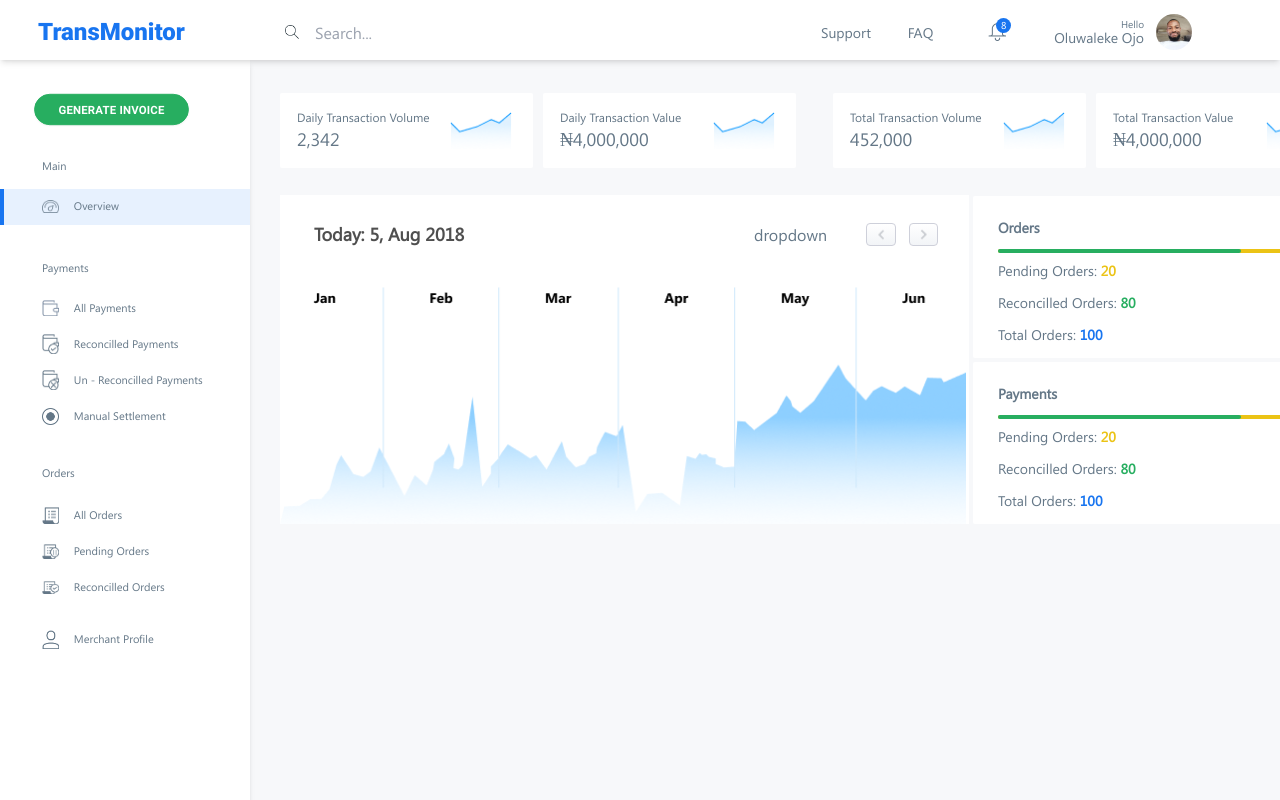
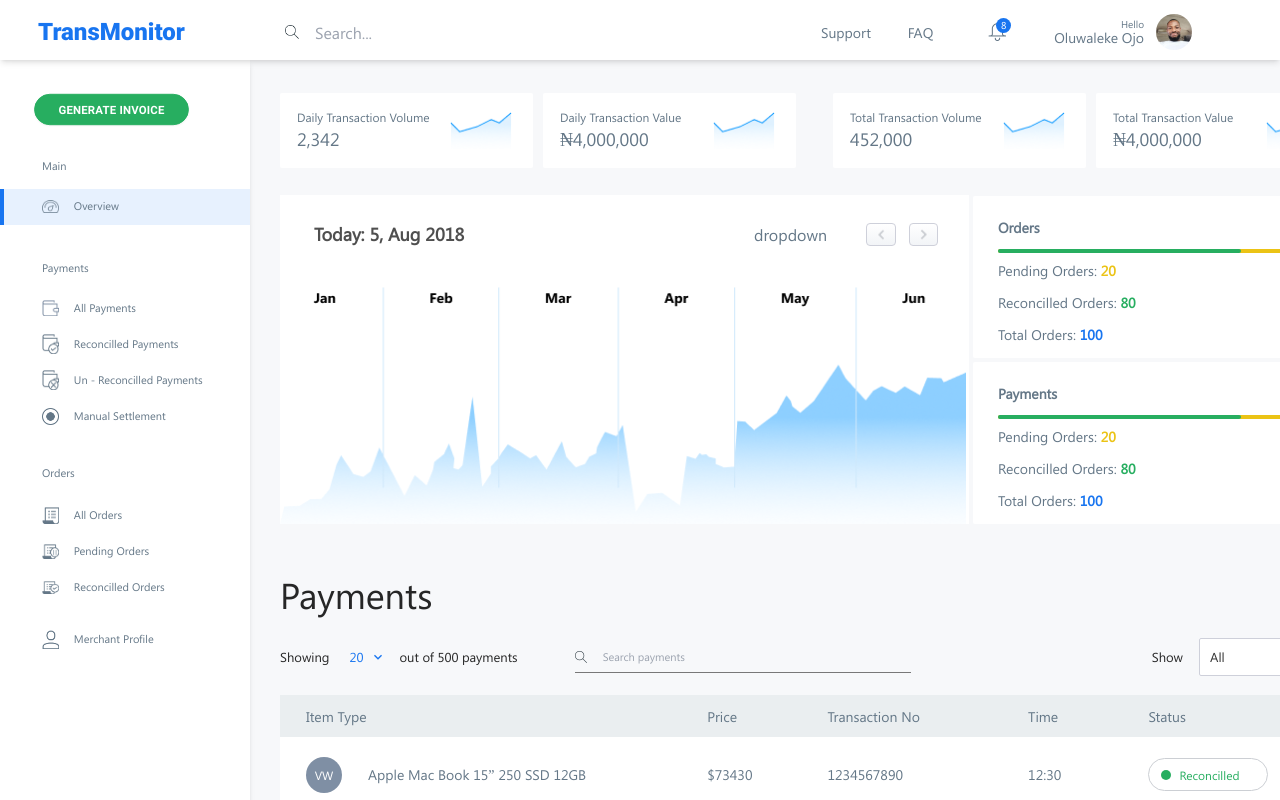
Before and after one commit to Joetech12/transmonitor, a React (Vite) app: page / in a window 1280 px wide. Shown: the top 800 px of the page. Built offline with nearby package versions, Linux system fonts and the light colour scheme.

Commit message:
initial completion of payment table

```diff
--- a/package.json
+++ b/package.json
@@ -10,11 +10,13 @@
     "preview": "vite preview"
   },
   "dependencies": {
+    "classnames": "^2.5.1",
     "clsx": "^2.1.0",
     "react": "^18.2.0",
     "react-dom": "^18.2.0",
     "react-icons": "^5.0.1",
     "react-router-dom": "^6.22.3",
+    "react-select": "^5.8.0",
     "tailwind-merge": "^2.2.2"
   },
   "devDependencies": {
--- a/src/components/header/Navbar.jsx
+++ b/src/components/header/Navbar.jsx
@@ -4,7 +4,7 @@ const Navbar = () => {
   return (
     <nav className='bg-white flex justify-center w-full shadow-md fixed top-0 z-[9999] drawer'>
       <input id='my-drawer-3' type='checkbox' className='drawer-toggle' />
-      <div className='drawer-content h-[60px]  ml-[30px] mr-[30px] lg:mr-[80px] w-full'>
+      <div className='drawer-content h-[60px]  ml-[10px] md:ml-[30px] mr-[10px] md:mr-[80px] w-full'>
         <div className='flex items-center justify-between navbar'>
           {/* Left */}
           <div className='flex items-center navbar-start'>
--- /dev/null
+++ b/src/components/inputs/SelectSearch.jsx
@@ -0,0 +1,56 @@
+import React from "react";
+import Select from "react-select";
+
+const SelectSearch = ({
+  options,
+  isSearchable,
+  name,
+  defaultValue,
+  placeholder,
+  large,
+  blue,
+  setValue,
+  errorCheck,
+}) => {
+  return (
+    <div
+      className={``}
+    >
+      <Select
+        defaultValue={defaultValue}
+        isSearchable={isSearchable}
+        name={name}
+        options={options}
+        placeholder={placeholder}
+        isClearable={false}
+        //   isDisabled={isDisabled}
+        //   isLoading={isLoading}
+        //   isRtl={isRtl}
+        theme={(theme) => ({
+          ...theme,
+          borderRadius: 0,
+          colors: {
+            ...theme.colors,
+            primary: "#F4F4F4",
+            primary25: "#F4F4F4",
+            primary50: "#F4F4F4",
+            primary75: "#F4F4F4",
+          },
+        })}
+        styles={{
+          control: (baseStyles, state) => ({
+            ...baseStyles,
+            borderRadius: "2px",
+            fontSize: "13px",
+            borderColor: state.isFocused ? "#CED0DA" : "#CED0DA",
+            //   padding: '7px 7px',
+            // padding: large ? "7px 7px" : "3px",
+          }),
+        }}
+        onChange={(e) => setValue(e.value)}
+      />
+    </div>
+  );
+};
+
+export default SelectSearch;
--- a/src/components/overviewPage/BigChartRow.jsx
+++ b/src/components/overviewPage/BigChartRow.jsx
@@ -1,5 +1,5 @@
 import { useEffect, useState } from "react";
-import BigChart from "../../../public/images/big_chart.png";
+import BigChart from "/images/big_chart.png";
 
 import SmallProgressCard from "./SmallProgressCard";
 
--- /dev/null
+++ b/src/components/overviewPage/PaymentRow.jsx
@@ -0,0 +1,61 @@
+import React, { useState } from "react";
+import { MdKeyboardArrowDown } from "react-icons/md";
+import SelectSearch from "../inputs/SelectSearch";
+import { serviceOptions } from "../../dummyDatas/inputData";
+import { FaCircle } from "react-icons/fa6";
+import { payData } from "../../dummyDatas/paymentData";
+import PaymentTable from "./PaymentTable";
+
+const PaymentRow = () => {
+  const [selectValue, setSelectValue] = useState("");
+  return (
+    <div className=' mt-[43px]'>
+      <p className='text-[36px] mb-[17px] text-base-300'>Payments</p>
+      <div className='flex items-center justify-between'>
+        <div className='flex items-center'>
+          <p className='text-[13px] mr-[20px] text-base-300'>Showing</p>
+          <div className='flex items-center text-primary space-x-[7px] mr-[13px]'>
+            <p className='text-[13px]'>20 </p>
+            <MdKeyboardArrowDown className='16px' />
+          </div>
+          <p className='text-[13px] mr-[57px] text-base-300 hidden md:flex'>
+            out of 500 payments
+          </p>
+          {/* search input */}
+          <div className='lg:items-center hidden xl:flex border-b-[0.5px] border-[#787878] w-[336px]'>
+            <img
+              src={`/images/search_icon.png`}
+              alt=''
+              className='w-[12px] h-fit object-cover mr-[-25px] z-[10]'
+            />
+            <input
+              type='text'
+              placeholder='Search payments'
+              className='input input-ghost text-[11px] w-[336px] h-[30px] outline-none active:outline-none pl-[40px]'
+            />
+          </div>
+        </div>
+
+        <div className='flex items-center space-x-[16px] items justify-end'>
+          <p className='text-[13px] text-base-300'>Show</p>
+          <div className='w-[150px]'>
+            <SelectSearch
+              placeholder='What are you moving?'
+              options={serviceOptions}
+              isSearchable={false}
+              name='service'
+              defaultValue={serviceOptions[0]}
+              setValue={setSelectValue}
+            />
+            {/* <Selects /> */}
+          </div>
+        </div>
+      </div>
+
+      {/* payment table */}
+      <PaymentTable />
+    </div>
+  );
+};
+
+export default PaymentRow;
--- /dev/null
+++ b/src/components/overviewPage/PaymentTable.jsx
@@ -0,0 +1,81 @@
+import React from "react";
+import { FaCircle } from "react-icons/fa6";
+import { MdKeyboardArrowDown } from "react-icons/md";
+import { payData } from "../../dummyDatas/paymentData";
+import TablePagination from "./TablePagination";
+
+const PaymentTable = () => {
+  return (
+    <div className='mt-[19px]'>
+      <div className=' overflow-x-auto w-[500px] md:w-[650px] lg:w-full'>
+        {/* Table head */}
+        <div className='flex items-center h-[42px] bg-[#EAEEF0] pl-[26px] w-full'>
+          <p className='text-[14px] flex-[1]'>Item Type</p>
+          <p className='text-[14px] flex-[0.3]'>Price</p>
+          <p className='text-[14px] flex-[0.5] hidden xl:flex'>
+            Transaction No
+          </p>
+          <p className='text-[14px] flex-[0.3] hidden md:flex'>Time</p>
+          <p className='text-[14px] flex-[0.5]'>Status</p>
+        </div>
+        {/* Table Body */}
+        {payData?.map((data, i) => {
+          const statusType = () => {
+            switch (data.status) {
+              case "Reconcilled":
+                return "text-secondary";
+                break;
+              case "Pending":
+                return "text-accent";
+                break;
+              case "Un-reconcilled":
+                return "text-[#C4C4C4]";
+                break;
+              default:
+                break;
+            }
+          };
+          return (
+            <div
+              key={i}
+              className='flex items-center bg-white border-b border-b-[#CCCFD4] pl-[26px] h-[76px] w-full pr-[10px] md:pr-[0px]'
+            >
+              <div className='flex-[1] flex items-center xl:space-x-[26px]'>
+                <div className='justify-center items-center rounded-[100px] h-[36px] w-[36px] bg-[#7F8FA4] hidden xl:flex'>
+                  <p className='text-[12px] text-white'>VW</p>
+                </div>
+                <p className='text-[14px] '>{data.itemType}</p>
+              </div>
+              <div className='flex-[0.3]'>
+                <p className='text-[14px] '>{data.price}</p>
+              </div>
+              <div className='flex-[0.5] hidden xl:flex'>
+                <p className='text-[14px] '>{data.transactionNo}</p>
+              </div>
+              <div className='flex-[0.3] hidden md:flex'>
+                <p className='text-[14px] '>{data.time}</p>
+              </div>
+              <div className='flex-[0.5] flex items-center xl:space-x-[33px]'>
+                <div
+                  className={`border border-[#CCCFD4] p-[12px] flex items-center justify-start h-[33px] rounded-[30px] space-x-[8px] text-primary  w-[120px]`}
+                >
+                  <FaCircle className={`${statusType()} text-[10px]`} />
+                  <p
+                    className={`${statusType()}  text-[12px] whitespace-nowrap`}
+                  >
+                    {data.status}
+                  </p>
+                </div>
+                <MdKeyboardArrowDown className='text-[28px] text-[#CCCFD4] hidden xl:flex' />
+              </div>
+            </div>
+          );
+        })}
+      </div>
+
+      <TablePagination />
+    </div>
+  );
+};
+
+export default PaymentTable;
--- /dev/null
+++ b/src/components/overviewPage/TablePagination.jsx
@@ -0,0 +1,25 @@
+import React from 'react'
+
+const TablePagination = () => {
+  return (
+    <div className='flex items-center justify-between mt-[26px]'>
+        <p className='text-[13px] text-black'>Showing 1 to 10 of 500 entries</p>
+        <div className='flex items-center'>
+          <div className='h-29px py-[6px] px-[12px] border-[#CED0DA] border-[1.5px] rounded-tl-[2px] rounded-bl-[2px] cursor-pointer'>
+            <p className='text-black text-[13px]'>Previous</p>
+          </div>
+          <div className='h-29px py-[6px] px-[12px] border-primary border-[1.5px]  cursor-pointer bg-primary '>
+            <p className='text-white text-[13px]'>1</p>
+          </div>
+          <div className='h-29px py-[6px] px-[12px] border-[#CED0DA] border-[1.5px]  cursor-pointer'>
+            <p className='text-black text-[13px]'>2</p>
+          </div>
+          <div className='h-29px py-[6px] px-[12px] border-[#CED0DA] border-[1.5px] rounded-tr-[2px] rounded-br-[2px] cursor-pointer'>
+            <p className='text-black text-[13px]'>Next</p>
+          </div>
+        </div>
+      </div>
+  )
+}
+
+export default TablePagination
--- /dev/null
+++ b/src/dummyDatas/inputData.js
@@ -0,0 +1,8 @@
+export const serviceOptions = [
+    { value: "All", label: "All" },
+    { value: "Reconcilled", label: "Reconcilled" },
+    { value: "Un-reconcilled", label: "Un-reconcilled" },
+    { value: "Settled", label: "Settled" },
+    { value: "Unsettled", label: "Unsettled" },
+
+  ];
--- /dev/null
+++ b/src/dummyDatas/paymentData.js
@@ -0,0 +1,66 @@
+export const payData = [
+  {
+    itemType: "Apple Mac Book 15” 250 SSD 12GB",
+    price: "$73430",
+    transactionNo: "1234567890",
+    time: "12:30",
+    status: "Reconcilled",
+  },
+  {
+    itemType: "Apple Mac Book 15” 250 SSD 12GB",
+    price: "$73430",
+    transactionNo: "1234567890",
+    time: "12:30",
+    status: "Pending",
+  },
+  {
+    itemType: "Apple Mac Book 15” 250 SSD 12GB",
+    price: "$73430",
+    transactionNo: "1234567890",
+    time: "12:30",
+    status: "Reconcilled",
+  },
+  {
+    itemType: "Apple Mac Book 15” 250 SSD 12GB",
+    price: "$73430",
+    transactionNo: "1234567890",
+    time: "12:30",
+    status: "Reconcilled",
+  },
+  {
+    itemType: "Apple Mac Book 15” 250 SSD 12GB",
+    price: "$73430",
+    transactionNo: "1234567890",
+    time: "12:30",
+    status: "Pending",
+  },
+  {
+    itemType: "Apple Mac Book 15” 250 SSD 12GB",
+    price: "$73430",
+    transactionNo: "1234567890",
+    time: "12:30",
+    status: "Un-reconcilled",
+  },
+  {
+    itemType: "Apple Mac Book 15” 250 SSD 12GB",
+    price: "$73430",
+    transactionNo: "1234567890",
+    time: "12:30",
+    status: "Reconcilled",
+  },
+  {
+    itemType: "Apple Mac Book 15” 250 SSD 12GB",
+    price: "$73430",
+    transactionNo: "1234567890",
+    time: "12:30",
+    status: "Un-reconcilled",
+  },
+
+  {
+    itemType: "Apple Mac Book 15” 250 SSD 12GB",
+    price: "$73430",
+    transactionNo: "1234567890",
+    time: "12:30",
+    status: "Pending",
+  },
+];
--- a/src/pages/overview.jsx
+++ b/src/pages/overview.jsx
@@ -1,4 +1,5 @@
 import BigChartRow from "../components/overviewPage/BigChartRow";
+import PaymentRow from "../components/overviewPage/PaymentRow";
 import TransactionRow from "../components/overviewPage/TransactionRow";
 
 const Overview = () => {
@@ -7,6 +8,8 @@ const Overview = () => {
       {/* Transaction rows */}
       <TransactionRow />
       <BigChartRow />
+
+      <PaymentRow />
     </div>
   );
 };
--- a/tailwind.config.js
+++ b/tailwind.config.js
@@ -25,6 +25,8 @@ export default {
           neutral: "#647787",
           "base-100": "#F7F8FA",
           "base-200": "#4F4F4F",
+          "base-300": "#262626",
+          "base-400": "#C4C4C4",
 
           "--input-size-md": "33px",
 
```
Also changed, not shown: public/images/dot-svgrepo-com.svg (added), 1 other file (tests, documents, lock files or other folders).
